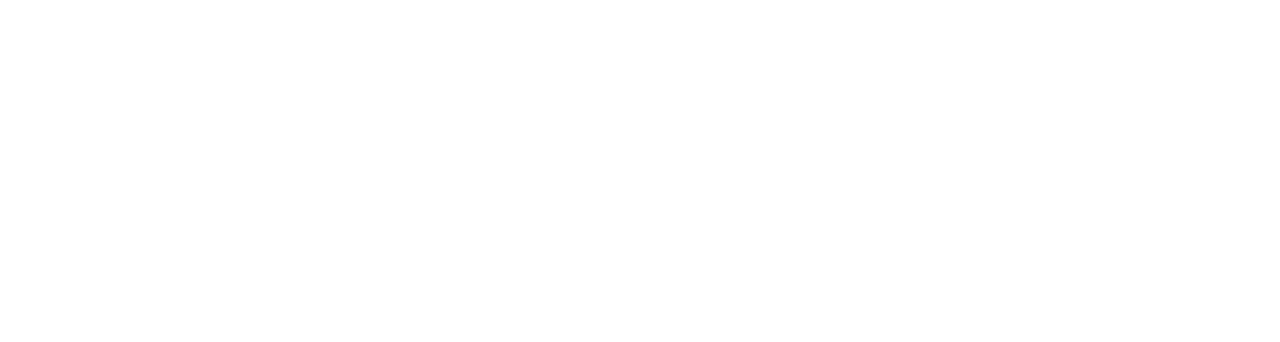
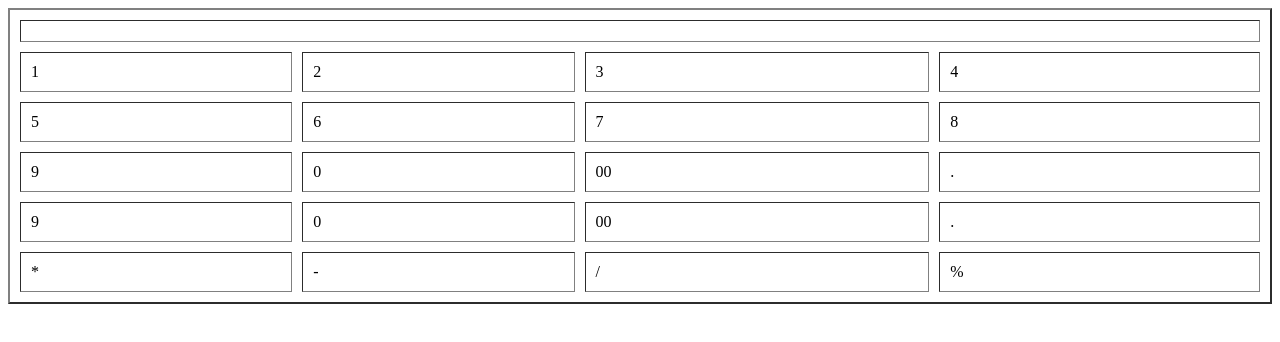
Before and after one commit to suryabhanmjh/Stope-Watch, a plain HTML site: page calculater/calculater.html in a window 1280 px wide. Drawn offline with Linux system fonts and the light colour scheme.

Commit message:
Add calculator layout with number and operation buttons

```diff
--- a/calculater/calculater.html
+++ b/calculater/calculater.html
@@ -1,11 +1,48 @@
 <!DOCTYPE html>
 <html lang="en">
+
 <head>
     <meta charset="UTF-8">
     <meta name="viewport" content="width=device-width, initial-scale=1.0">
     <title>Document</title>
 </head>
+
 <body>
+    <table border="2" cellpadding="10px" cellspacing="10px" style="width: 100%; height: 100%;">
+        <tr>
+            <th colspan="4" id="display"></th>
+        </tr>
+        <tr>
+            <td>1</td>
+            <td>2</td>
+            <td>3</td>
+            <td>4</td>
+        </tr>
+        <tr>
+            <td>5</td>
+            <td>6</td>
+            <td>7</td>
+            <td>8</td>
+        </tr>
+        <tr>
+            <td>9</td>
+            <td>0</td>
+            <td>00</td>
+            <td>.</td>
+        </tr>
+        <tr>
+            <td>9</td>
+            <td>0</td>
+            <td>00</td>
+            <td>.</td>
+        </tr>
+        <tr>
+            <td>*</td>
+            <td>-</td>
+            <td>/</td>
+            <td>%</td>
+        </tr>
+    </table>
+</body>
 
-</body>
 </html>
```
